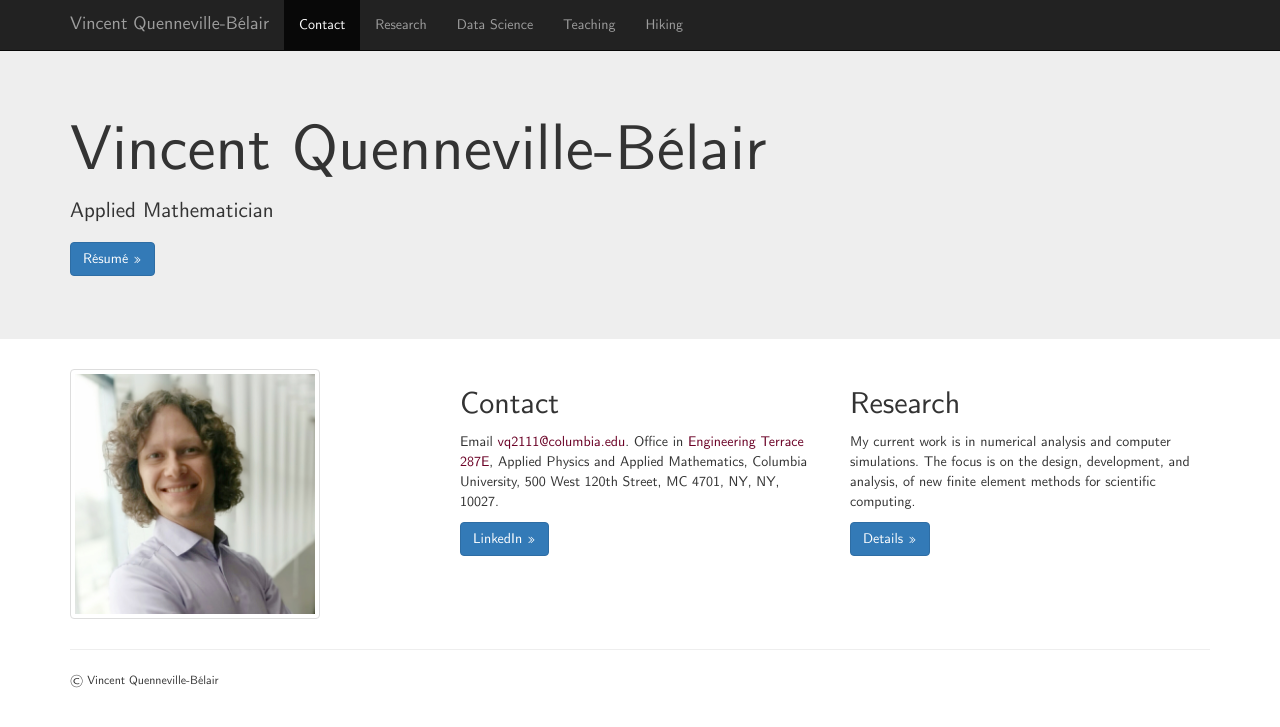
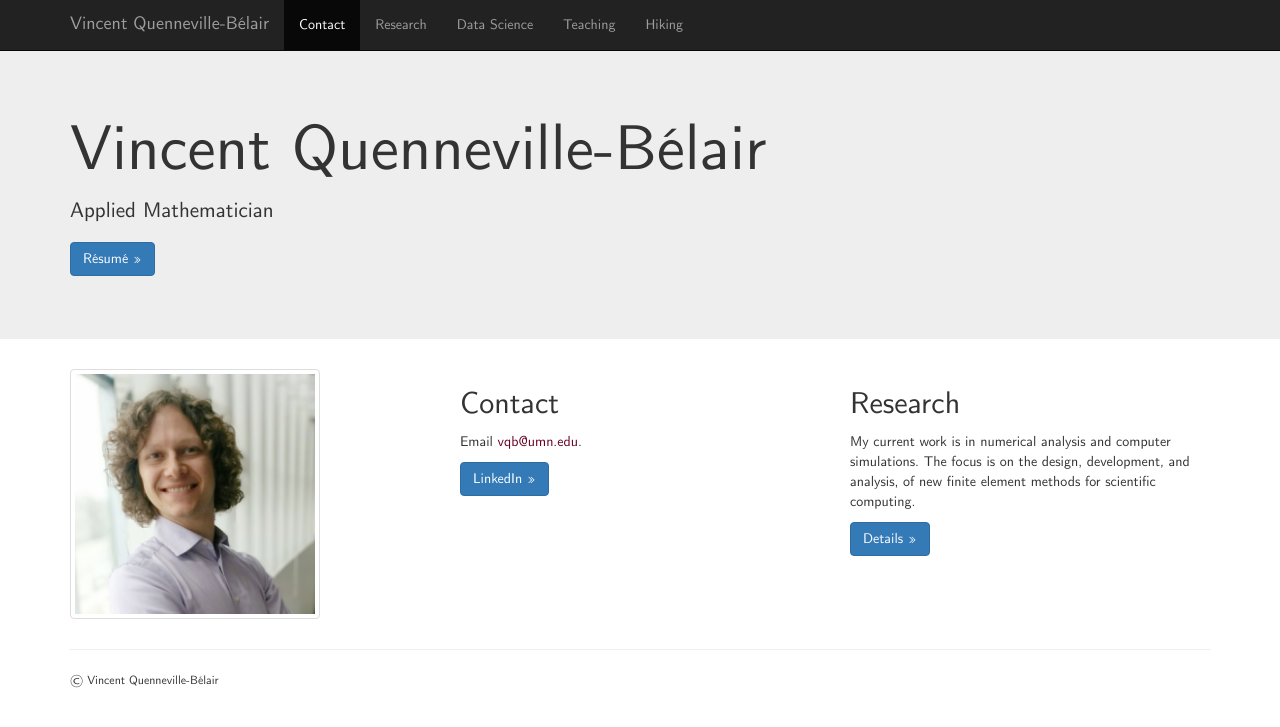
Before and after one commit to vincentqb/vincentqb.github.io.archive, a Jekyll site: the page built from index.html, in a window 1280 px wide. Shown: the top 727 px of the page. Built offline with Jekyll 4.4.1, drawn with Linux system fonts in a browser that asks for light colours; nearby versions of some CDN libraries.

Commit message:
only email address.

```diff
--- a/index.html
+++ b/index.html
@@ -55,16 +55,13 @@ layout: default
 
 <div class="col-md-4 col-sm-6">
 <h2>Contact</h2>
-<p>Email <a href="mailto:vq2111@columbia.edu">vq2111@columbia.edu</a>.
-<!-- with my <a href="docs/vqb.asc">public key</a> -->
-Office in
-<a href="http://facilities.columbia.edu/building-information/703">Engineering Terrace 287E</a>,
-Applied Physics and Applied Mathematics,
-Columbia University,
-500 West 120th Street, MC 4701,
-NY, NY, 10027.
+<p>Email <a href="mailto:vqb@umn.edu">vqb@umn.edu</a>.
+<p>
+<a class="btn btn-primary" href="http://www.linkedin.com/in/vincentqb" role="button" onclick="trackOutboundLink('http://www.linkedin.com/in/vincentqb'); return false;">LinkedIn &raquo;</a>
+<!--
+<a class="btn btn-default" href="https://github.com/vincentqb" role="button">Github &raquo;</a>
+-->
 </p>
-<p><a class="btn btn-primary" href="http://www.linkedin.com/in/vincentqb" role="button" onclick="trackOutboundLink('http://www.linkedin.com/in/vincentqb'); return false;">LinkedIn &raquo;</a></p>
 </div>
 
 <div class="col-md-4 col-sm-6">
```
